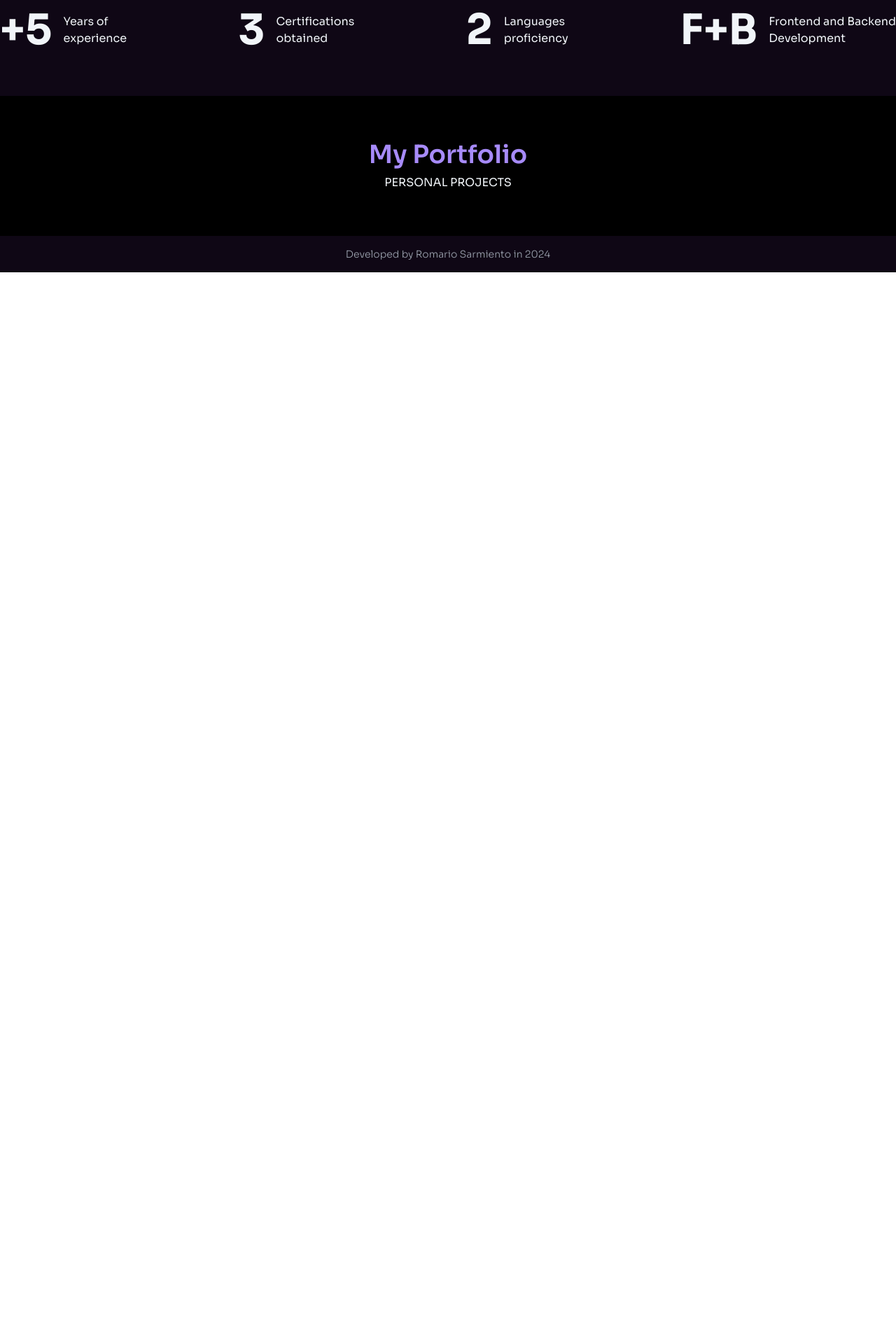
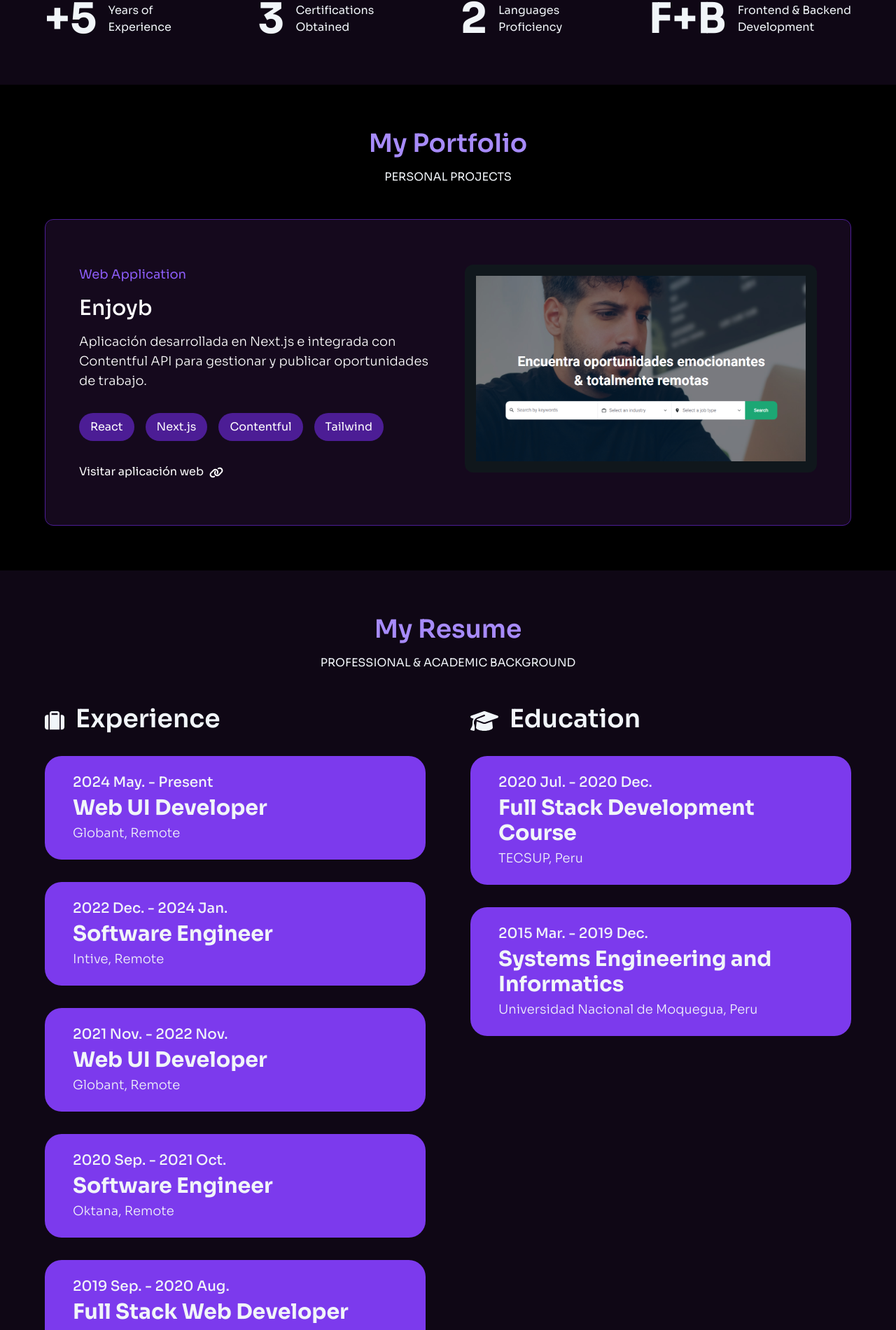
Before and after one commit to romariosc15/personal-portfolio, a Vue app: page / in a window 1280 px wide. Shown: the part 638-2538 px from the top of the page at 70% size. Before the commit the page ends 1027 px from the top, so only its background shows below. Built offline with nearby package versions, Linux system fonts and the light colour scheme.

Commit message:
Add Resume section and finish first part of portfolio section

```diff
--- a/package.json
+++ b/package.json
@@ -14,6 +14,7 @@
   "dependencies": {
     "@fortawesome/fontawesome-svg-core": "^6.6.0",
     "@fortawesome/free-brands-svg-icons": "^6.6.0",
+    "@fortawesome/free-solid-svg-icons": "^6.6.0",
     "@fortawesome/vue-fontawesome": "^3.0.8",
     "vue": "^3.5.12"
   },
--- a/src/App.vue
+++ b/src/App.vue
@@ -3,6 +3,7 @@ import NavigationBar from './components/Navigation/NavigationBar.vue'
 import NavigationFooter from './components/Navigation/NavigationFooter.vue'
 import SectionHome from './components/SectionHome.vue'
 import SectionPortfolio from './components/SectionPortfolio.vue'
+import SectionResume from './components/SectionResume.vue'
 </script>
 
 <template>
@@ -12,8 +13,9 @@ import SectionPortfolio from './components/SectionPortfolio.vue'
     </header>
 
     <main>
-      <SectionHome />
-      <SectionPortfolio />
+      <SectionHome id="home" />
+      <SectionPortfolio id="portfolio" />
+      <SectionResume id="resume" />
     </main>
     <NavigationFooter />
   </div>
--- a/src/components/Navigation/NavigationBar.vue
+++ b/src/components/Navigation/NavigationBar.vue
@@ -1,7 +1,7 @@
 <script setup></script>
 
 <template>
-  <div class="container mx-auto py-8">
+  <div class="container mx-auto py-8 px-16">
     <div class="flex flex-row items-center">
       <div class="mr-8">
         <h1 class="font-bold text-4xl text-white">RS</h1>
@@ -26,15 +26,15 @@
           <li>
             <a
               class="transition-colors inline-block py-1 border-b-2 border-b-transparent hover:border-b-violet-700"
-              href="#about"
-              >About</a
+              href="#portfolio"
+              >Portfolio</a
             >
           </li>
           <li>
             <a
               class="transition-colors inline-block py-1 border-b-2 border-b-transparent hover:border-b-violet-700"
-              href="#portfolio"
-              >Portfolio</a
+              href="#resume"
+              >Resume</a
             >
           </li>
           <li>
--- a/src/components/Navigation/NavigationFooter.vue
+++ b/src/components/Navigation/NavigationFooter.vue
@@ -1,7 +1,7 @@
 <script setup></script>
 
 <template>
-  <footer class="text-center py-4">
+  <footer class="text-center py-4 px-16">
     <div>
       <p class="text-sm font-light text-gray-400">
         Developed by Romario Sarmiento in 2024
--- /dev/null
+++ b/src/components/ProjectTags.vue
@@ -0,0 +1,16 @@
+<script setup>
+const props = defineProps({
+  tags: Array,
+})
+</script>
+<template>
+  <div class="flex flex-row gap-4 mb-8">
+    <div
+      v-for="(tag, index) in props.tags"
+      :key="index"
+      class="rounded-full bg-violet-900 text-white py-2 px-4"
+    >
+      {{ tag }}
+    </div>
+  </div>
+</template>
--- a/src/components/SectionHome.vue
+++ b/src/components/SectionHome.vue
@@ -4,7 +4,7 @@ import { faLinkedinIn, faGithub } from '@fortawesome/free-brands-svg-icons'
 </script>
 
 <template>
-  <section class="container mx-auto py-16">
+  <section class="container mx-auto py-16 px-16">
     <div class="grid grid-cols-2 items-center">
       <div>
         <h3 class="text-3xl font-semibold text-slate-100 mb-4">I am Romario</h3>
@@ -16,24 +16,25 @@ import { faLinkedinIn, faGithub } from '@fortawesome/free-brands-svg-icons'
           user-friendly and maintainable applications over time
         </p>
         <div class="flex flex-row items-center gap-4">
-          <button
-            class="transition-colors px-6 py-3 rounded-full border text-violet-500 border-violet-500 hover:text-white hover:bg-violet-500"
+          <a
+            href="https://drive.google.com/file/d/1MwKp9nMbgITAzfTaGjI6_PmrAiBKqeX6/view"
+            class="transition-colors px-8 py-3 rounded-full border text-violet-500 border-violet-500 hover:text-white hover:bg-violet-500"
           >
             Download CV
-          </button>
+          </a>
           <a
-            class="transition-colors flex items-center justify-center rounded-full border text-violet-500 border-violet-500 hover:text-white hover:bg-violet-500 w-8 h-8"
+            class="transition-colors flex items-center justify-center rounded-full border text-violet-500 border-violet-500 hover:text-white hover:bg-violet-500 p-2"
             href="https://www.linkedin.com/in/romariosarmiento/"
             target="_blank"
           >
-            <FontAwesomeIcon :icon="faLinkedinIn" />
+            <FontAwesomeIcon class="w-5 h-5" :icon="faLinkedinIn" />
           </a>
           <a
-            class="transition-colors flex items-center justify-center rounded-full border text-violet-500 border-violet-500 hover:text-white hover:bg-violet-500 w-8 h-8"
+            class="transition-colors flex items-center justify-center rounded-full border text-violet-500 border-violet-500 hover:text-white hover:bg-violet-500 p-2"
             href="https://github.com/romariosc15"
             target="_blank"
           >
-            <FontAwesomeIcon :icon="faGithub" />
+            <FontAwesomeIcon class="w-5 h-5" :icon="faGithub" />
           </a>
         </div>
       </div>
@@ -50,27 +51,27 @@ import { faLinkedinIn, faGithub } from '@fortawesome/free-brands-svg-icons'
         <span class="text-6xl font-bold text-slate-100">+5</span>
         <p class="text-slate-100">
           Years of <br />
-          experience
+          Experience
         </p>
       </div>
       <div class="flex flex-row items-center gap-4">
         <span class="text-6xl font-bold text-slate-100">3</span>
         <p class="text-slate-100">
           Certifications <br />
-          obtained
+          Obtained
         </p>
       </div>
       <div class="flex flex-row items-center gap-4">
         <span class="text-6xl font-bold text-slate-100">2</span>
         <p class="text-slate-100">
           Languages <br />
-          proficiency
+          Proficiency
         </p>
       </div>
       <div class="flex flex-row items-center gap-4">
         <span class="text-6xl font-bold text-slate-100">F+B</span>
         <p class="text-slate-100">
-          Frontend and Backend <br />
+          Frontend &amp; Backend <br />
           Development
         </p>
       </div>
--- a/src/components/SectionPortfolio.vue
+++ b/src/components/SectionPortfolio.vue
@@ -1,9 +1,50 @@
+<script setup>
+import { FontAwesomeIcon } from '@fortawesome/vue-fontawesome'
+import { faLink } from '@fortawesome/free-solid-svg-icons'
+import ProjectTags from '../components/ProjectTags.vue'
+</script>
+
 <template>
   <section class="bg-black">
-    <div class="container mx-auto py-16">
-      <div class="text-center space-y-2">
+    <div class="container mx-auto py-16 px-16">
+      <div class="text-center space-y-4 mb-12">
         <h2 class="text-4xl font-semibold text-violet-400">My Portfolio</h2>
         <p class="text-slate-100">PERSONAL PROJECTS</p>
+      </div>
+      <div class="">
+        <div
+          class="grid grid-cols-2 gap-12 px-12 py-16 rounded-xl border bg-[#15091d] border-violet-900"
+        >
+          <div>
+            <span class="text-lg text-violet-500">Web Application</span>
+            <h3 class="text-3xl font-medium text-white my-4">Enjoyb</h3>
+            <p class="text-lg font-light text-white mb-8">
+              Aplicación desarrollada en Next.js e integrada con Contentful API
+              para gestionar y publicar oportunidades de trabajo.
+            </p>
+            <ProjectTags
+              :tags="['React', 'Next.js', 'Contentful', 'Tailwind']"
+            />
+            <a
+              href="https://enjoyb.vercel.app/"
+              class="transition-colors text-white hover:text-violet-500"
+              target="_blank"
+            >
+              Visitar aplicación web
+              <FontAwesomeIcon
+                class="w-5 h-5 ml-1 align-middle"
+                :icon="faLink"
+              />
+            </a>
+          </div>
+          <div>
+            <img
+              class="w-full rounded-xl border-[16px] border-[#10171c]"
+              src="../assets/images/projects/enjoyb.png"
+              alt=""
+            />
+          </div>
+        </div>
       </div>
     </div>
   </section>
--- /dev/null
+++ b/src/components/SectionResume.vue
@@ -0,0 +1,101 @@
+<script setup>
+import { FontAwesomeIcon } from '@fortawesome/vue-fontawesome'
+import { faSuitcase, faGraduationCap } from '@fortawesome/free-solid-svg-icons'
+</script>
+
+<template>
+  <section class="container mx-auto py-16 px-16">
+    <div class="text-center space-y-4 mb-12">
+      <h2 class="text-4xl font-semibold text-violet-400">My Resume</h2>
+      <p class="text-slate-100">PROFESSIONAL &amp; ACADEMIC BACKGROUND</p>
+    </div>
+    <div class="grid grid-cols-2 gap-16">
+      <div class="space-y-8">
+        <h2 class="text-4xl font-semibold text-slate-100">
+          <FontAwesomeIcon class="align-middle w-7 mr-2" :icon="faSuitcase" />
+          Experience
+        </h2>
+        <div class="space-y-4">
+          <div class="bg-violet-600 rounded-3xl px-10 py-6 space-y-1">
+            <span class="text-xl font-medium text-slate-100"
+              >2024 May. - Present</span
+            >
+            <h3 class="text-3xl font-bold text-slate-100">Web UI Developer</h3>
+            <p class="text-lg font-light text-slate-100">Globant, Remote</p>
+          </div>
+        </div>
+        <div class="space-y-4">
+          <div class="bg-violet-600 rounded-3xl px-10 py-6 space-y-1">
+            <span class="text-xl font-medium text-slate-100"
+              >2022 Dec. - 2024 Jan.</span
+            >
+            <h3 class="text-3xl font-bold text-slate-100">Software Engineer</h3>
+            <p class="text-lg font-light text-slate-100">Intive, Remote</p>
+          </div>
+        </div>
+        <div class="space-y-4">
+          <div class="bg-violet-600 rounded-3xl px-10 py-6 space-y-1">
+            <span class="text-xl font-medium text-slate-100"
+              >2021 Nov. - 2022 Nov.</span
+            >
+            <h3 class="text-3xl font-bold text-slate-100">Web UI Developer</h3>
+            <p class="text-lg font-light text-slate-100">Globant, Remote</p>
+          </div>
+        </div>
+        <div class="space-y-4">
+          <div class="bg-violet-600 rounded-3xl px-10 py-6 space-y-1">
+            <span class="text-xl font-medium text-slate-100"
+              >2020 Sep. - 2021 Oct.</span
+            >
+            <h3 class="text-3xl font-bold text-slate-100">Software Engineer</h3>
+            <p class="text-lg font-light text-slate-100">Oktana, Remote</p>
+          </div>
+        </div>
+        <div class="space-y-4">
+          <div class="bg-violet-600 rounded-3xl px-10 py-6 space-y-1">
+            <span class="text-xl font-medium text-slate-100"
+              >2019 Sep. - 2020 Aug.</span
+            >
+            <h3 class="text-3xl font-bold text-slate-100">
+              Full Stack Web Developer
+            </h3>
+            <p class="text-lg font-light text-slate-100">Innovahora, Ilo</p>
+          </div>
+        </div>
+      </div>
+      <div class="space-y-8">
+        <h2 class="text-4xl font-semibold text-slate-100">
+          <FontAwesomeIcon
+            class="align-middle w-10 mr-2"
+            :icon="faGraduationCap"
+          />
+          Education
+        </h2>
+        <div class="space-y-4">
+          <div class="bg-violet-600 rounded-3xl px-10 py-6 space-y-1">
+            <span class="text-xl font-medium text-slate-100"
+              >2020 Jul. - 2020 Dec.</span
+            >
+            <h3 class="text-3xl font-bold text-slate-100">
+              Full Stack Development Course
+            </h3>
+            <p class="text-lg font-light text-slate-100">TECSUP, Peru</p>
+          </div>
+        </div>
+        <div class="space-y-4">
+          <div class="bg-violet-600 rounded-3xl px-10 py-6 space-y-1">
+            <span class="text-xl font-medium text-slate-100"
+              >2015 Mar. - 2019 Dec.</span
+            >
+            <h3 class="text-3xl font-bold text-slate-100">
+              Systems Engineering and Informatics
+            </h3>
+            <p class="text-lg font-light text-slate-100">
+              Universidad Nacional de Moquegua, Peru
+            </p>
+          </div>
+        </div>
+      </div>
+    </div>
+  </section>
+</template>
```
Also changed, not shown: src/assets/images/projects/enjoyb.png (added), 1 other file (tests, documents, lock files or other folders).
